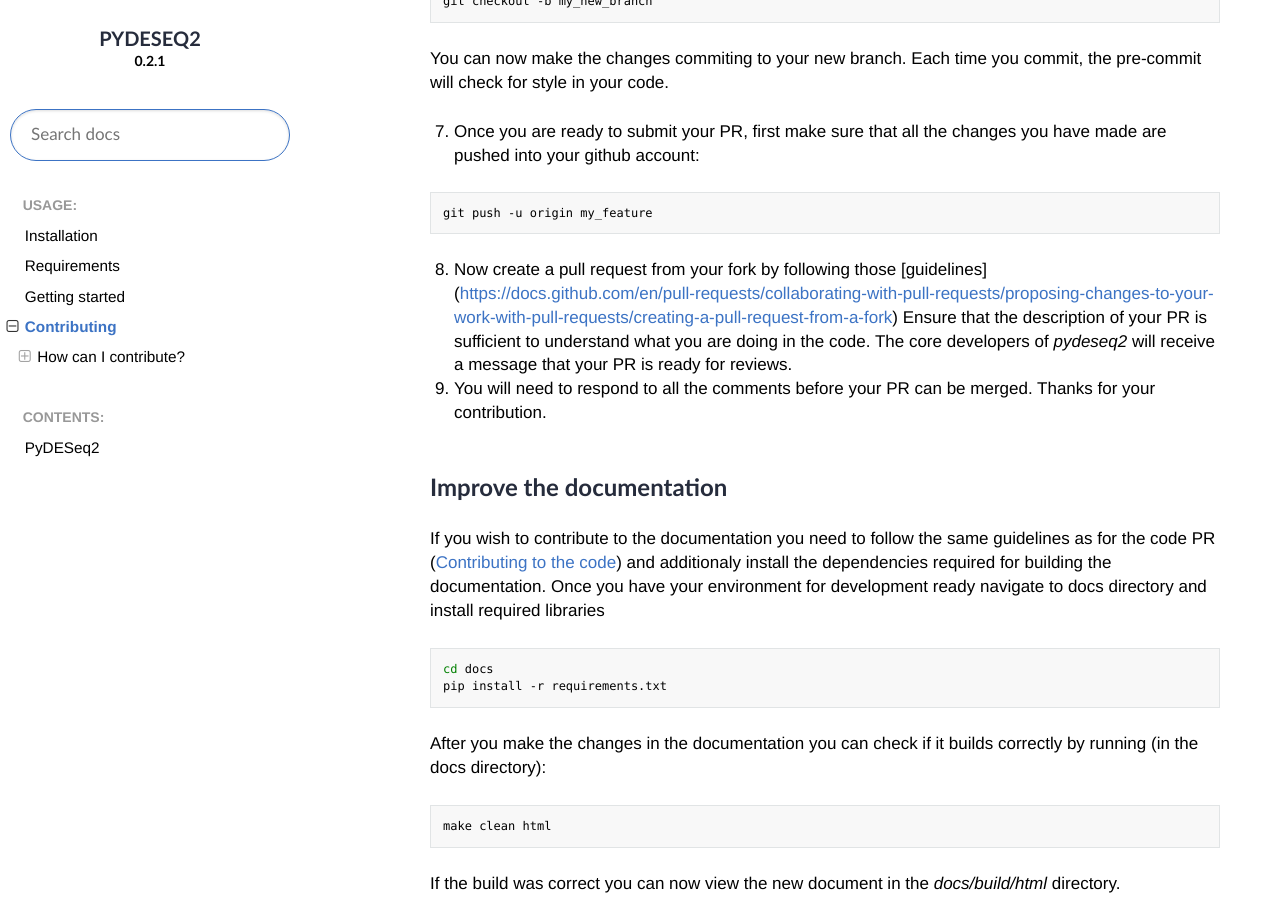
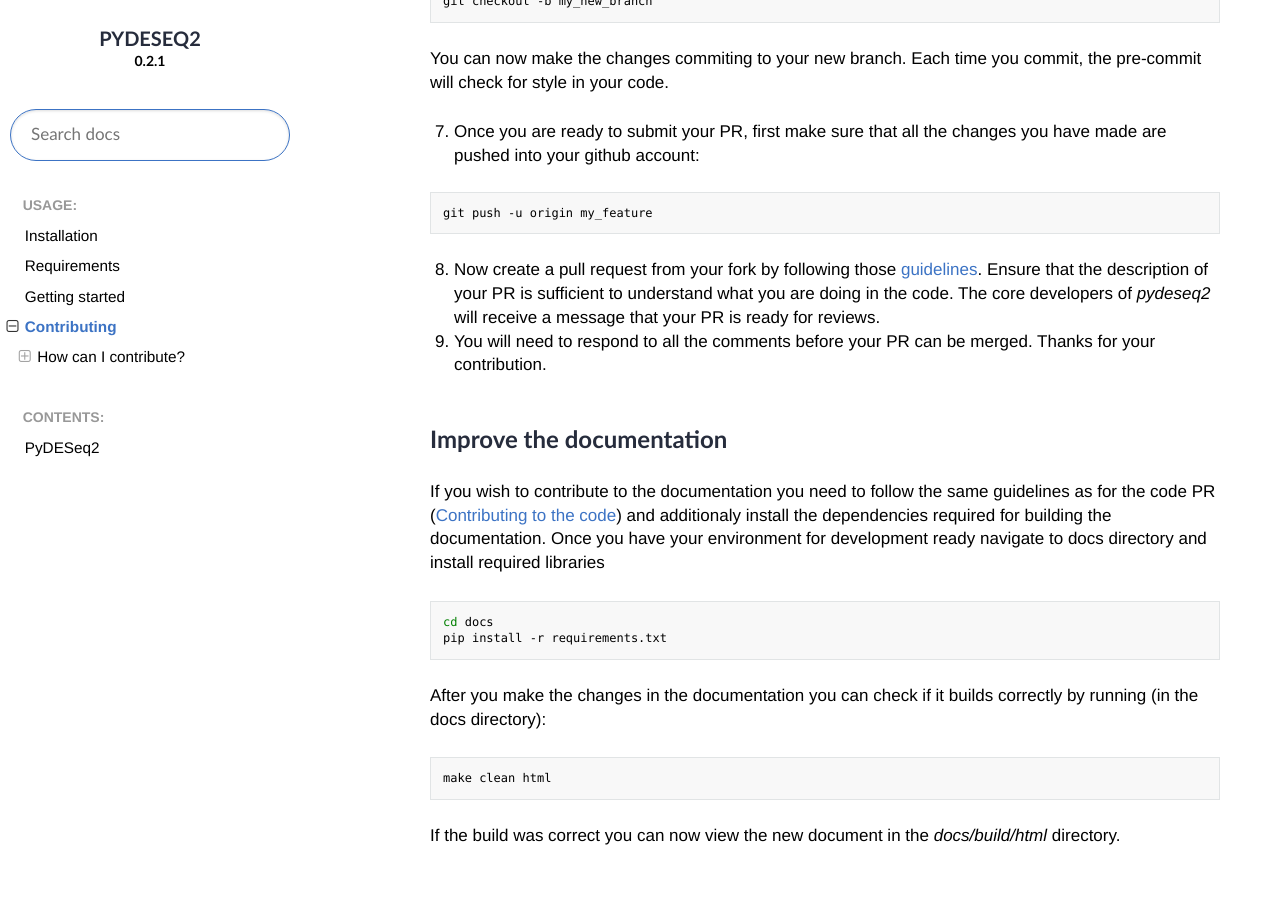
Before and after one commit to owkin/PyDESeq2, a Sphinx documentation site: the page built from docs/source/usage/contributing.rst, in a window 1280 px wide and 900 px high, scrolled down 2440 px. Built offline with Sphinx 7.4.7 and the Read the Docs theme 2.0.0, drawn with Linux system fonts in a browser that asks for light colours; some web fonts are replaced.

Commit message:
Update docs/source/usage/contributing.rst
Co-authored-by: Boris Muzellec <BorisMuzellec@users.noreply.github.com>

```diff
--- a/docs/source/usage/contributing.rst
+++ b/docs/source/usage/contributing.rst
@@ -130,7 +130,7 @@ the pre-commit will check for style in your code.
     git push -u origin my_feature
 
 8. Now create a pull request from your fork by following those
-   [guidelines](https://docs.github.com/en/pull-requests/collaborating-with-pull-requests/proposing-changes-to-your-work-with-pull-requests/creating-a-pull-request-from-a-fork)
+   `guidelines <https://docs.github.com/en/pull-requests/collaborating-with-pull-requests/proposing-changes-to-your-work-with-pull-requests/creating-a-pull-request-from-a-fork>`_.
    Ensure that the description of your PR is sufficient to understand what you
    are doing in the code.
    The core developers of `pydeseq2` will receive a message that your PR is
```
